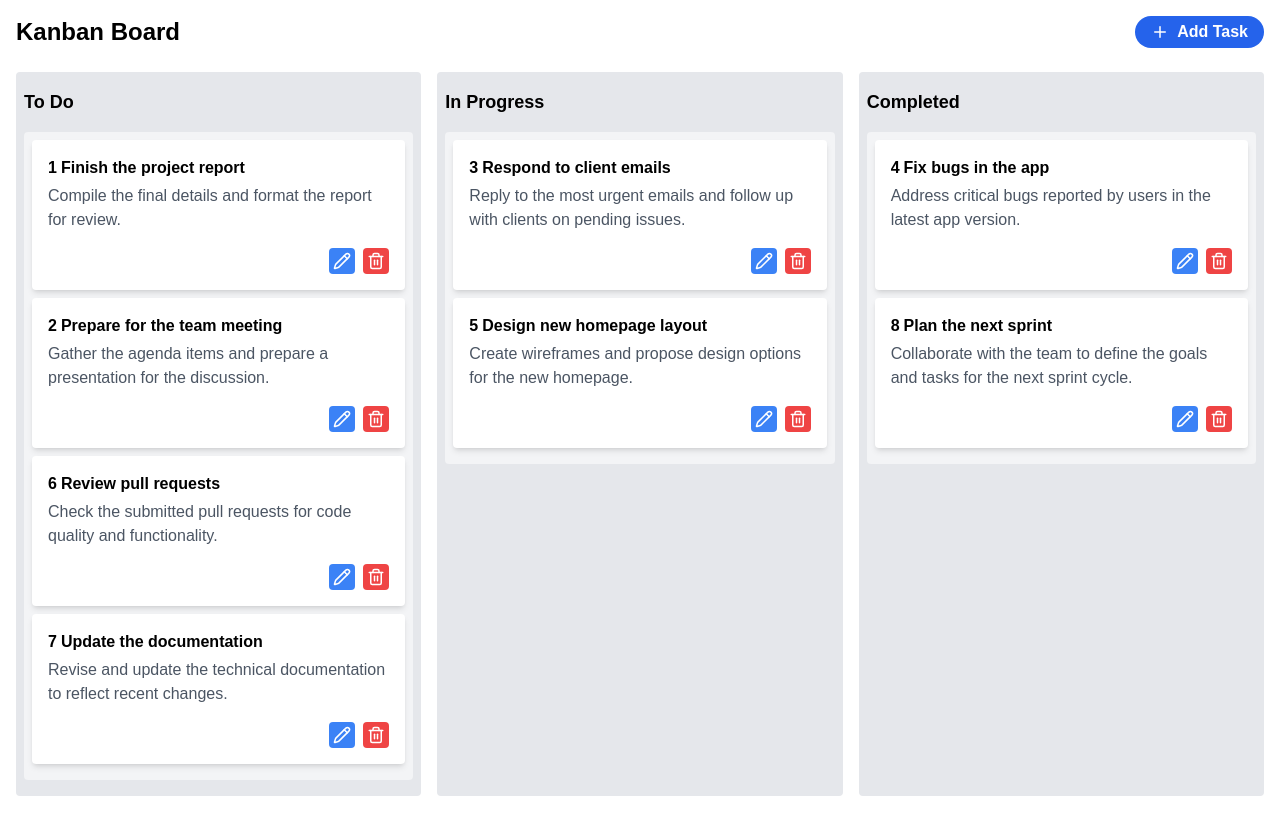
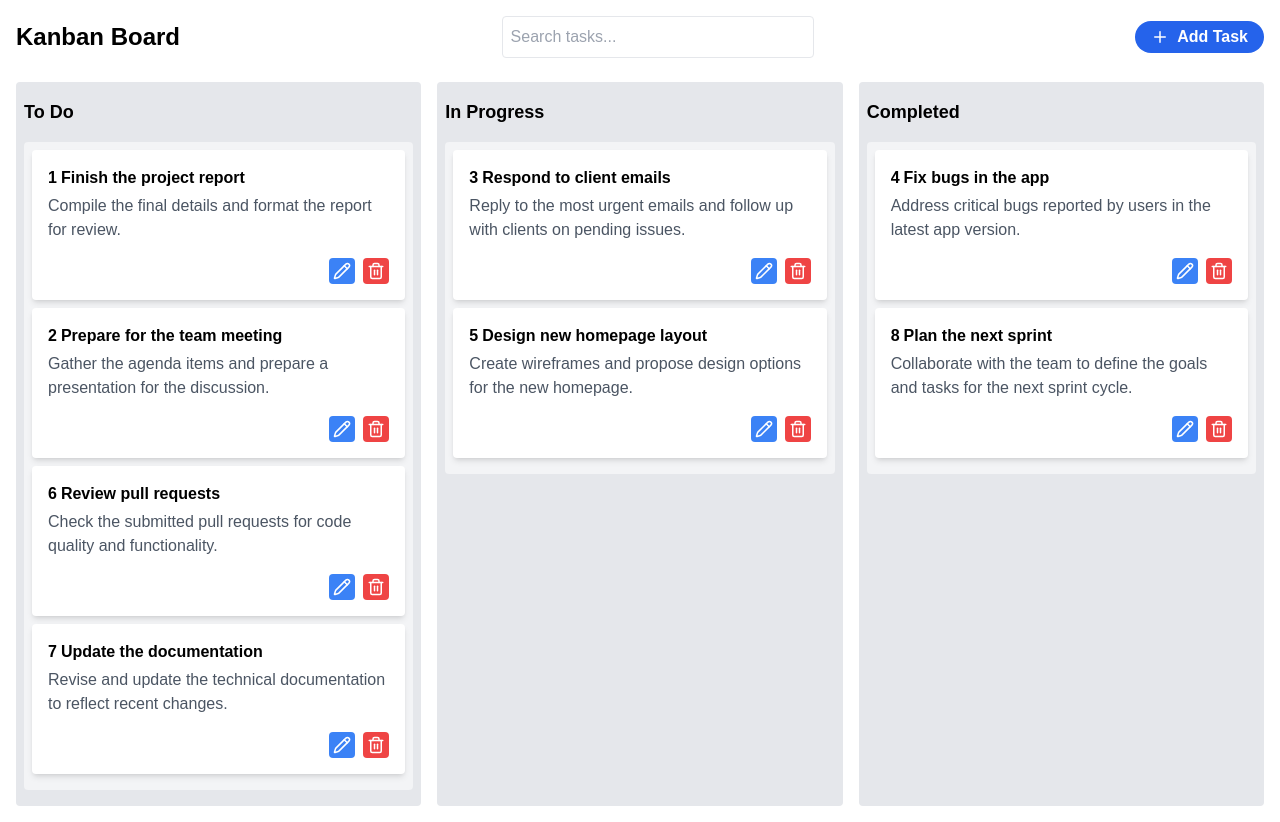
Before and after one commit to nmayur/kanban-knorex, a Next.js app: page / in a window 1280 px wide. Built offline with nearby package versions, Linux system fonts and the light colour scheme.

Commit message:
added Search functionality

```diff
--- a/components/Board.tsx
+++ b/components/Board.tsx
@@ -1,13 +1,21 @@
-import React from 'react';
-import { DragDropContext, DropResult } from '@hello-pangea/dnd';
-import Column from './Column';
-import { Task, ColumnType } from '@/shared/types';
+import React from "react";
+import { DragDropContext, DropResult } from "@hello-pangea/dnd";
+import Column from "./Column";
+import { Task, ColumnType } from "@/shared/types";
 import { useAppDispatch, useAppSelector } from "@/store/hooks";
 import { updateTask } from "@/store/taskSlice";
 
-const Board: React.FC = () => {
+interface propsI {
+  filteredTasks: Task[];
+}
+
+const Board: React.FC<propsI> = ({ filteredTasks }) => {
   const dispatch = useAppDispatch();
-  const tasks = useAppSelector((state) => state.tasks.tasks);
+
+  // if search filter is on show filtered tasks else from the store
+  const tasks = filteredTasks?.length
+    ? filteredTasks
+    : useAppSelector((state) => state.tasks.tasks);
 
   // Function to get tasks based on their column status
   const getTasksByColumn = (columnId: ColumnType) => {
@@ -24,7 +32,11 @@ const Board: React.FC = () => {
   const onDragEnd = (result: DropResult) => {
     const { source, destination, draggableId } = result;
     if (!destination) return;
-    if (source.droppableId === destination.droppableId && source.index === destination.index) return;
+    if (
+      source.droppableId === destination.droppableId &&
+      source.index === destination.index
+    )
+      return;
 
     // Find the task that was dragged
     const movedTask = tasks.find((task) => task.id === Number(draggableId));
@@ -42,9 +54,21 @@ const Board: React.FC = () => {
   return (
     <DragDropContext onDragEnd={onDragEnd}>
       <div className="flex justify-between lg:space-x-4 flex-wrap md:flex-nowrap">
-        <Column title="To Do" columnId="todo" tasks={getTasksByColumn('todo')} />
-        <Column title="In Progress" columnId="inProgress" tasks={getTasksByColumn('inProgress')} />
-        <Column title="Completed" columnId="completed" tasks={getTasksByColumn('completed')} />
+        <Column
+          title="To Do"
+          columnId="todo"
+          tasks={getTasksByColumn("todo")}
+        />
+        <Column
+          title="In Progress"
+          columnId="inProgress"
+          tasks={getTasksByColumn("inProgress")}
+        />
+        <Column
+          title="Completed"
+          columnId="completed"
+          tasks={getTasksByColumn("completed")}
+        />
       </div>
     </DragDropContext>
   );
--- a/pages/index.tsx
+++ b/pages/index.tsx
@@ -1,5 +1,5 @@
 import { useState, useEffect } from "react";
-import { useAppDispatch } from "@/store/hooks";
+import { useAppDispatch, useAppSelector } from "@/store/hooks";
 import { setTasks } from "@/store/taskSlice";
 import dynamic from "next/dynamic";
 import { Plus } from "lucide-react";
@@ -14,7 +14,16 @@ const AddTask = dynamic(() => import("@/components/AddTask"), {
 
 export default function Home() {
   const dispatch = useAppDispatch();
+  const tasks = useAppSelector((state) => state.tasks.tasks);
   const [openAddModal, setOpenAddModal] = useState(false);
+  const [searchQuery, setSearchQuery] = useState("");
+
+  // Filter tasks based on the search query
+  const filteredTasks = tasks.filter(
+    (task) =>
+      task.title.toLowerCase().includes(searchQuery.toLowerCase()) ||
+      task.description.toLowerCase().includes(searchQuery.toLowerCase())
+  );
 
   useEffect(() => {
     const fetchTasks = async () => {
@@ -35,6 +44,15 @@ export default function Home() {
       <div className="lg:container mx-auto p-4">
         <div className="flex justify-between items-center gap-4 mb-6">
           <h1 className="text-2xl font-bold">Kanban Board</h1>
+          <div className="w-1/4">
+            <input
+              type="text"
+              className="p-2 border rounded w-full"
+              placeholder="Search tasks..."
+              value={searchQuery}
+              onChange={(e) => setSearchQuery(e.target.value)}
+            />
+          </div>
           <button
             onClick={() => setOpenAddModal(true)}
             className="bg-blue-600 text-white font-semibold px-4 py-1 rounded-full flex items-center"
@@ -47,8 +65,7 @@ export default function Home() {
           <AddTask openModal={openAddModal} setOpenModal={setOpenAddModal} />
         )}
 
-
-        <Board />
+        <Board filteredTasks={filteredTasks} />
       </div>
     </div>
   );
```
